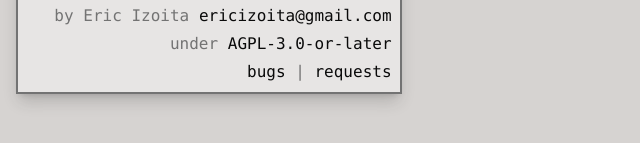
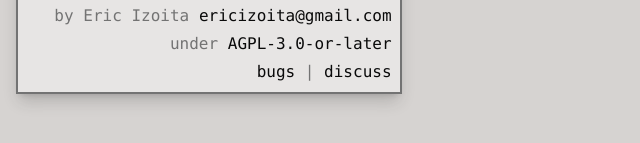
Before and after one commit to nytopop/nytopop.github.io, a website built with Vite: page index.html in a window 1280 px wide. Both pictures are taken after a click on the icon 1257 px from the left and 18 px from the top of the page. Shown: the part 431-574 px from the top of the page, 431-1071 px from the left. Built offline with nearby package versions, Linux system fonts and the light colour scheme; no server answers.

Commit message:
use the right list

```diff
--- a/index.html
+++ b/index.html
@@ -296,8 +296,8 @@
           <li class="m-1">
             <a class="text-max" href="https://todo.sr.ht/~nytopop/mkit">bugs</a>
             |
-            <a class="text-max" href="https://lists.sr.ht/~nytopop/mkit-discuss"
-              >requests</a
+            <a class="text-max" href="https://lists.sr.ht/~nytopop/mkit-devel"
+              >discuss</a
             >
           </li>
         </ul>
```
